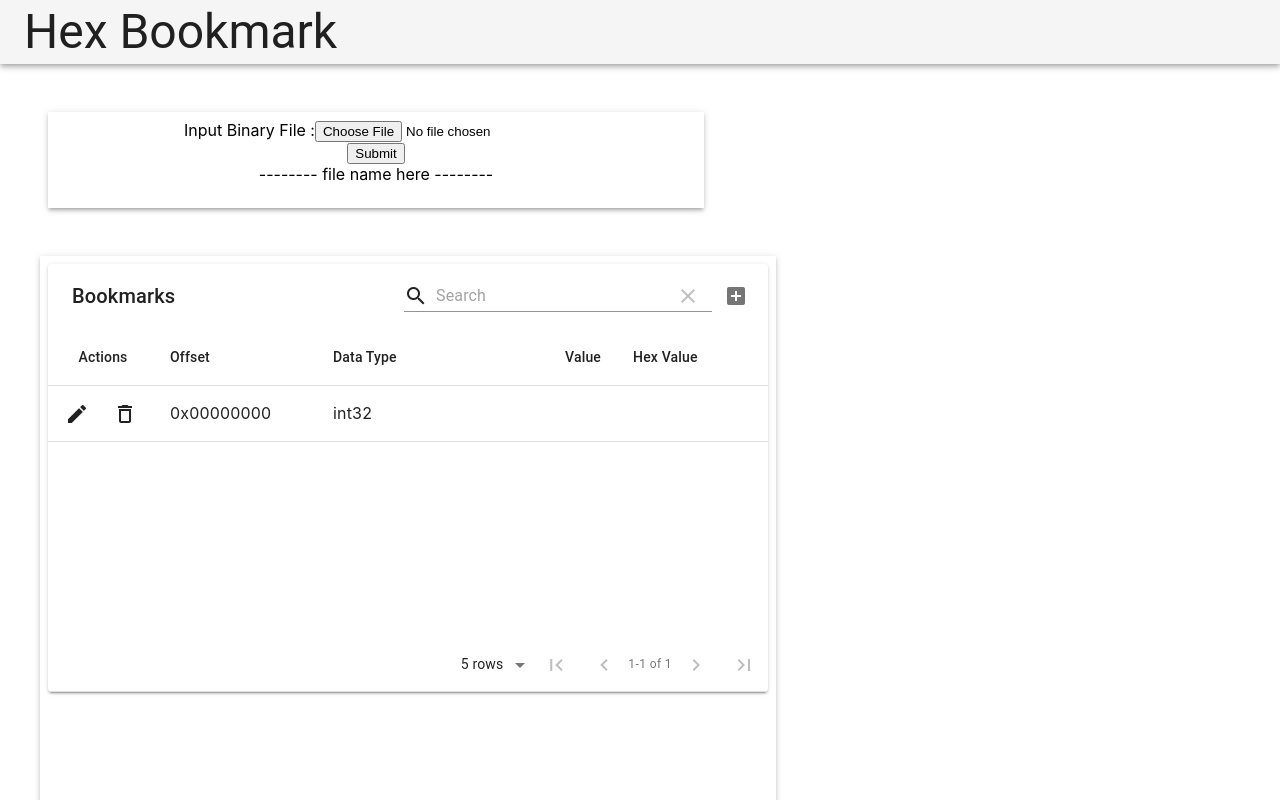
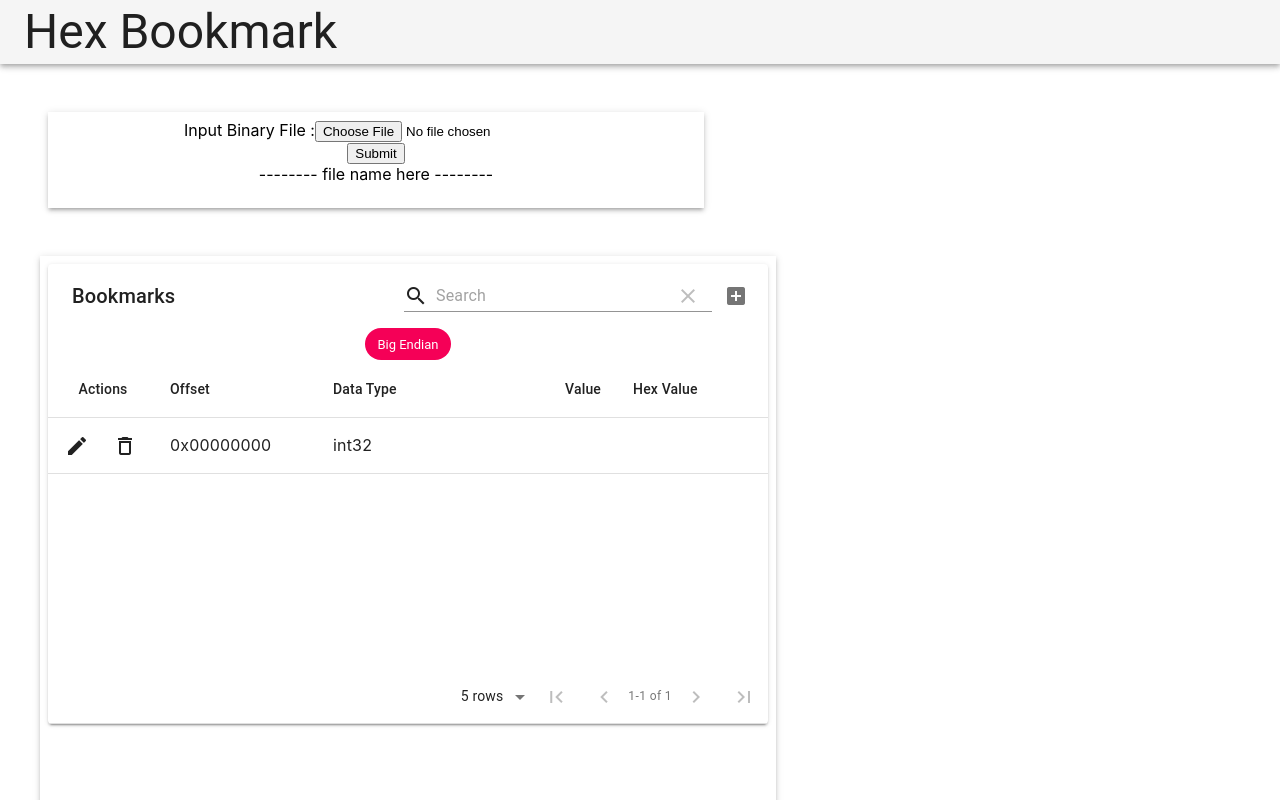
Before and after one commit to utokusa/hex_bookmark, a React (Create React App) app: page / in a window 1280 px wide. Shown: the top 800 px of the page. Built offline with nearby package versions, Linux system fonts and the light colour scheme.

Commit message:
Implement changing byte order

```diff
--- a/src/App.js
+++ b/src/App.js
@@ -3,9 +3,10 @@ import React from 'react';
 import { makeStyles } from '@material-ui/core/styles';
 import AppBar from '@material-ui/core/AppBar';
 import Box from '@material-ui/core/Box';
+import Chip from '@material-ui/core/Chip';
 import Toolbar from '@material-ui/core/Toolbar';
 import Typography from '@material-ui/core/Typography';
-import MaterialTable from 'material-table';
+import MaterialTable, { MTableToolbar } from 'material-table';
 
 function App(props) {
   const classes = useStyles(props);
@@ -234,6 +235,32 @@ function BookmarkTable(props) {
     }
   }
 
+  function updateTableValues() {
+    console.log('updateTableValues');
+    setState(prevState => {
+      const data = [...prevState.data];
+      console.log('data : ', data);
+      for (let x in data) {
+        console.log(data[x]);
+        validateInput(data[x], data[x]);
+        readValue(props.fin, data[x], data[x]);
+      }
+      return { ...prevState, data };
+    });
+  }
+
+  function toggleByteOder() {
+    setState(prevState => {
+      // const isLittleEndian = !prevState.isLittleEndian;
+      // console.log('prevState.isLittleEndian : ', prevState.isLittleEndian);
+      // return { ...prevState, isLittleEndian }
+      prevState.isLittleEndian = !prevState.isLittleEndian;
+      console.log('prevState.isLittleEndian : ', prevState.isLittleEndian);
+      return { ...prevState }
+    });
+    updateTableValues();
+  }
+  const chipLabel = state.isLittleEndian ? "Little Endian" : "Big Endian";
   return (
     <MaterialTable
       title="Bookmarks"
@@ -273,6 +300,20 @@ function BookmarkTable(props) {
             }, 0);
           }),
       }}
+      components={{
+        Toolbar: props => (
+          <div>
+            <MTableToolbar {...props} />
+            <div>
+              <Chip
+                label={chipLabel}
+                color="secondary"
+                onClick={toggleByteOder}
+              />
+            </div>
+          </div>
+        ),
+      }}
     />
   );
 }
@@ -282,7 +323,6 @@ class BinaryFileInput extends React.Component {
   constructor(props) {
     super(props);
     this.fileInput = React.createRef();
-    this.test = "aaa";
     this.state = { fileInfo: "file name here", data: "" };
     this.handleSubmit = this.handleSubmit.bind(this);
 
```
